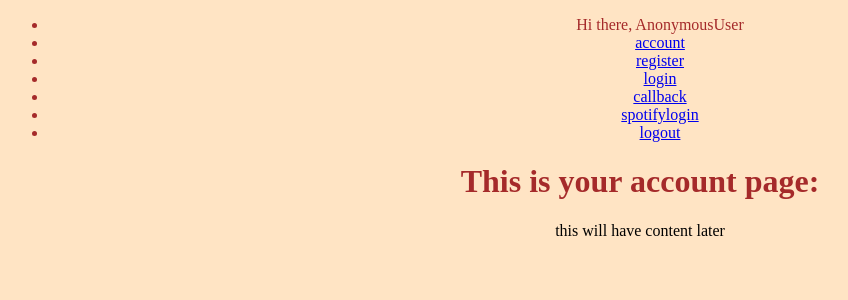
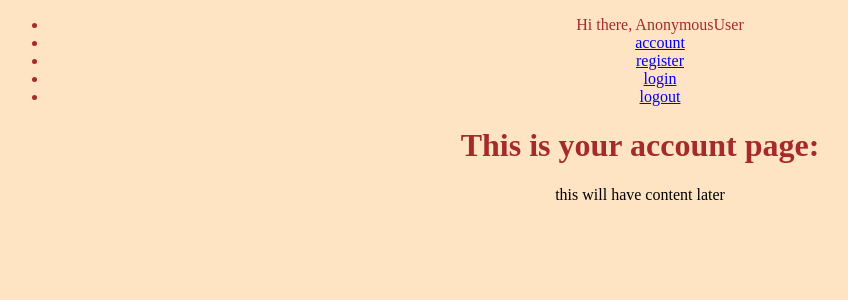
Before and after one commit to Starianne/MusicChatApp, a Django app: page /account/ in a window 1280 px wide. Shown: the top 300 px of the page, without its empty margins (0-848 px from the left). Run offline with Django 5.2, Linux system fonts and the light colour scheme.

Commit message:
Goodbye to spotify ig

```diff
--- a/account/urls.py
+++ b/account/urls.py
@@ -6,7 +6,4 @@ urlpatterns = [
     path('register/', views.register_view, name="register"),
     path('login/', views.login_view, name="login"),
     path('logout/', views.logout_view, name="logout"),
-    path('callback/', views.callback_view, name="callback"),
-    #path('spotifyapipage/', views.spotifyapipage_view, name="spotifyapipage"),
-    path('spotifylogin/', views.spotifylogin_view, name="spotifylogin"),
 ]
--- a/account/views.py
+++ b/account/views.py
@@ -7,12 +7,10 @@ from django.contrib.auth import authenticate, login, logout
 
 #i think i put the spotify stuff here for now
 from dotenv import load_dotenv
-import os
 #getting things that shouldn't be committed
 load_dotenv()
 
-import spotipy
-from spotipy.oauth2 import SpotifyOAuth
+
 
 
 def accountpage(request):
@@ -47,24 +45,3 @@ def login_view(request):
 def logout_view(request):
     logout(request)
     return redirect('/account/login')
-
-#def callback_view(request): #will use later
-#    return HttpResponse(request, "Boo")
-
-def spotifylogin_view(request): #will use later
-    return render (request, "account/spotifylogin.html")
-
-def callback_view(request):
-    sp= spotipy.Spotify(
-        auth_manager=SpotifyOAuth(
-            client_id = os.getenv("CLIENT_ID"),
-            client_secret = os.getenv("CLIENT_SECRET"),
-            redirect_uri = 'http://127.0.0.1:8000/account/callback',
-            scope='user-top-read'
-        )
-    )
-    results = sp.current_user_saved_tracks()
-    for idx, item in enumerate(results['items']):
-        track = item['track']
-        print(idx, track['artists'][0]['name'], " - ", track['name'])
-    return HttpResponse (request, print(sp))
--- a/templates/layout.html
+++ b/templates/layout.html
@@ -17,8 +17,6 @@
             <li> <a href="{% url "account" %}">account</a></li>
             <li> <a href="{% url "register" %}">register </a></li>
             <li> <a href="{% url "login" %}">login</a></li>
-            <li> <a href="{% url "callback" %}">callback</a></li>
-            <li><a href="{% url "spotifylogin" %}">spotifylogin</a></li>
             <li><a href="{% url "logout" %}">logout</a></li>
             <!--fill in with more content later-->
         </ul>
```
Also changed, not shown: spotipy_testing.py (deleted, +0 -20 lines), db.sqlite3.
